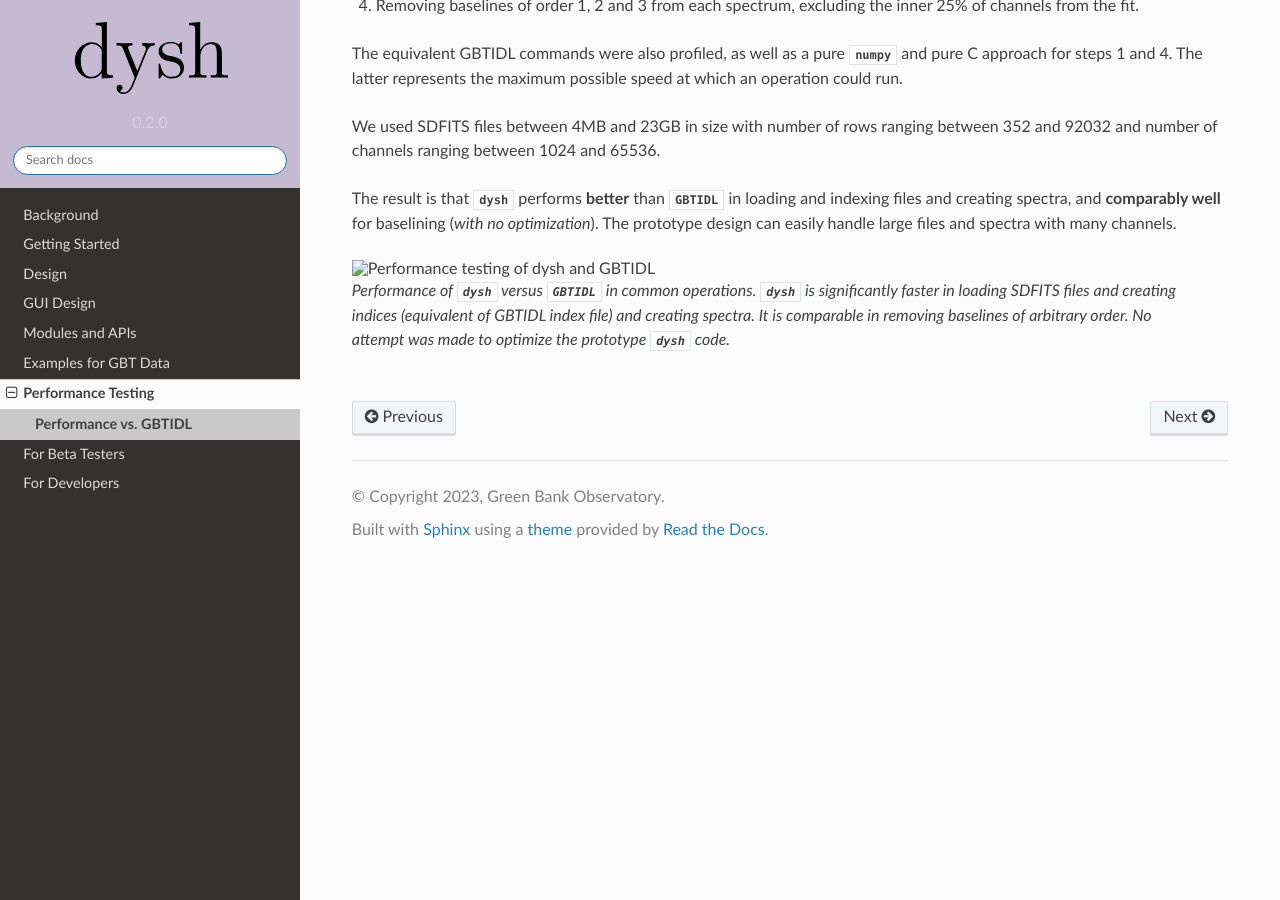
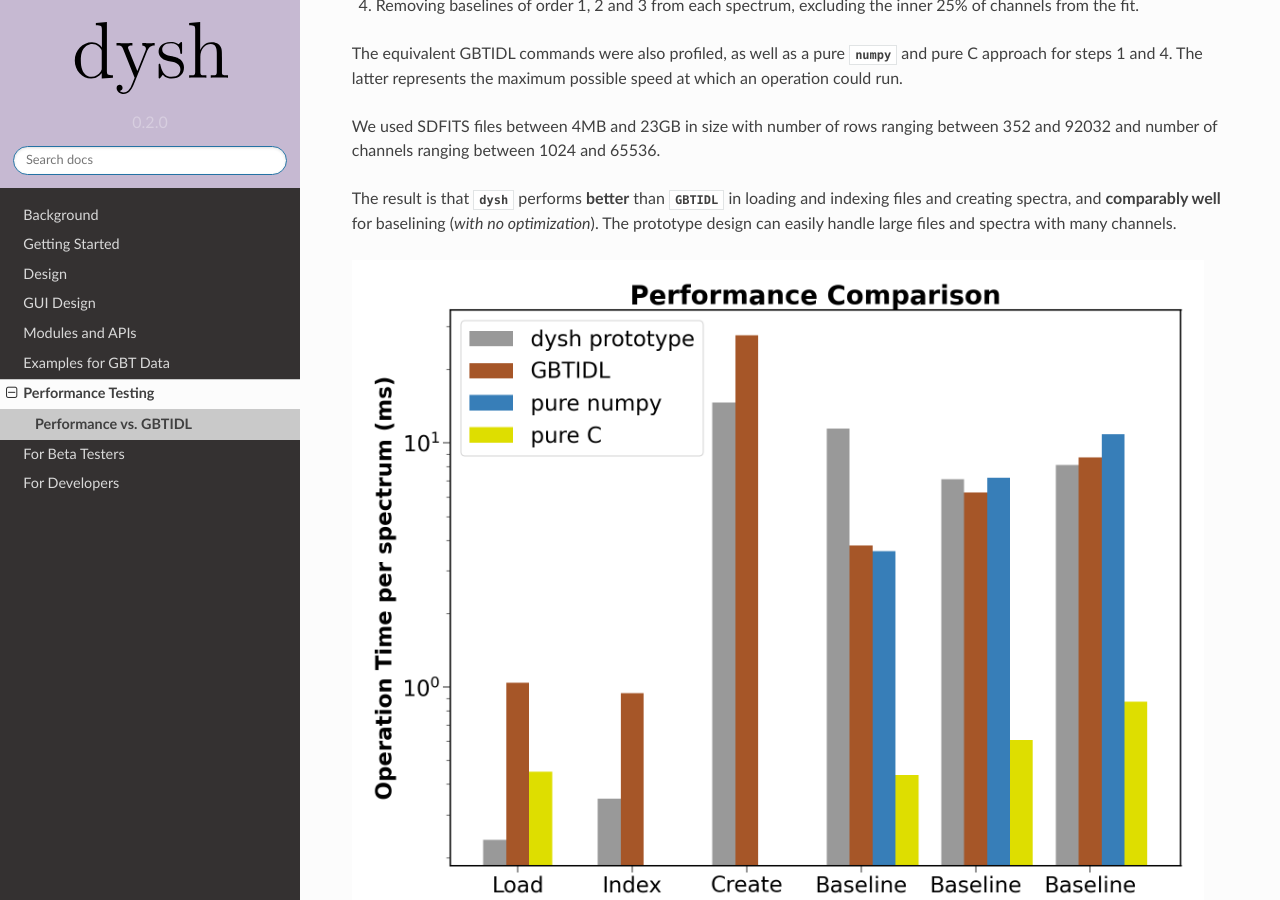
Before and after one commit to GreenBankObservatory/dysh, a Sphinx documentation site: the page built from docs/source/performance_testing/performance.rst, in a window 1280 px wide and 900 px high, scrolled down 432 px. Built offline with Sphinx 7.4.7 and the Read the Docs theme 2.0.0, drawn with Linux system fonts in a browser that asks for light colours; pages that are not in the unit, such as notebooks, are missing from menus.

Commit message:
resolving sphinx autobuild errors

```diff
--- a/docs/source/for_developers/index.rst
+++ b/docs/source/for_developers/index.rst
@@ -7,6 +7,7 @@ Here's some info that developers might find useful
 .. toctree::
    :maxdepth: 2
 
+   contributing
    doc_standards
    github_integrations
    git_workflows
--- a/docs/source/performance_testing/performance.rst
+++ b/docs/source/performance_testing/performance.rst
@@ -19,7 +19,7 @@ We used SDFITS files between 4MB and 23GB in size with number of rows ranging be
 
 The result is that `dysh` performs **better** than `GBTIDL` in loading and indexing files and creating spectra, and **comparably well** for baselining (*with no optimization*). The prototype design can easily handle large files and spectra with many channels.
 
-.. figure:: ../_static/performance_testing/perf.png
+.. figure:: img/perf.png
     :alt: Performance testing of dysh and GBTIDL
     :align: left
 
```
Also changed, not shown: docs/source/performance_testing/img/perf.png (added).
